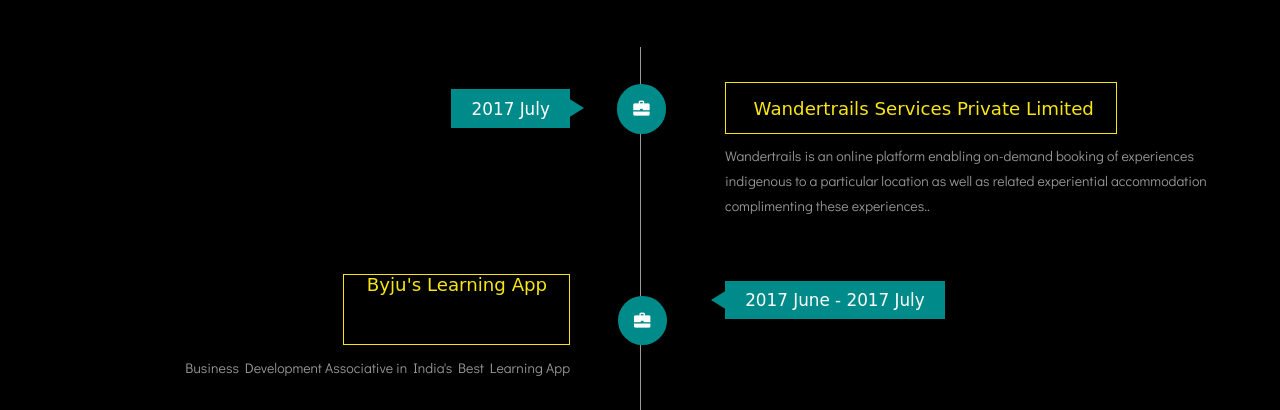
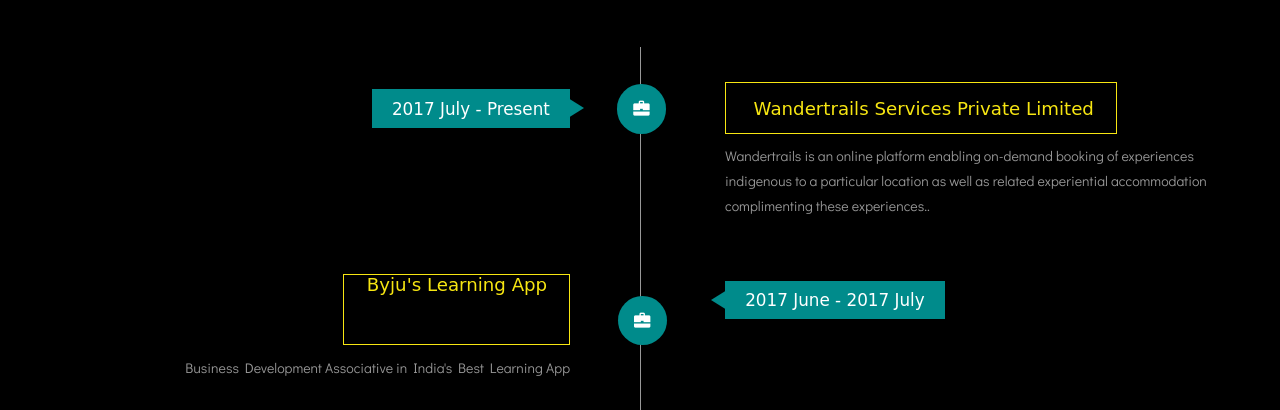
Before and after one commit to Midhun-Jo-Antony/Midhun-Jo-Antony.github.io, a plain HTML site: page index.html in a window 1280 px wide. Shown: the part 690-1100 px from the top of the page. Drawn offline with Linux system fonts and the light colour scheme; a web font is replaced by a local one.

Commit message:
Update index.html

```diff
--- a/index.html
+++ b/index.html
@@ -115,7 +115,7 @@ License URL: http://creativecommons.org/licenses/by/3.0/
 			<h3 class="title">Experiences</h3>
 			<div class="work-info">
 				<div class="col-md-6 work-left">
-					<h4>2017 July</h4>
+					<h4>2017 July - Present</h4>
 				</div>
 				<div class="col-md-6 work-right">
 					<h5><span class="glyphicon glyphicon-briefcase"> </span> Wandertrails Services Private Limited</h5>
```
